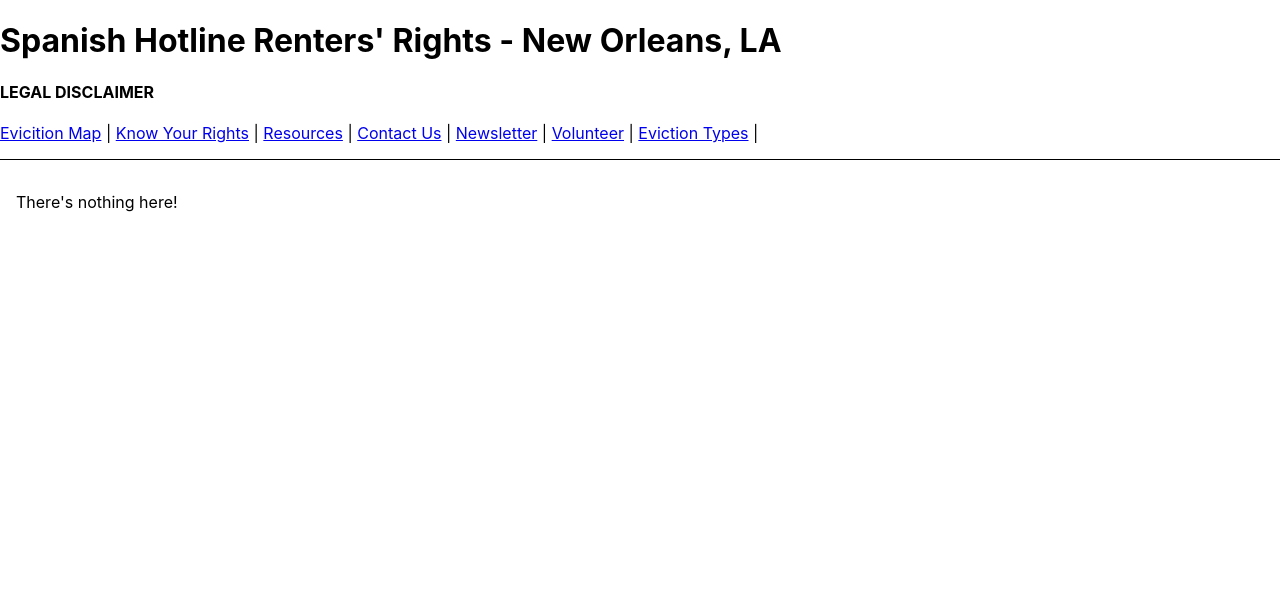
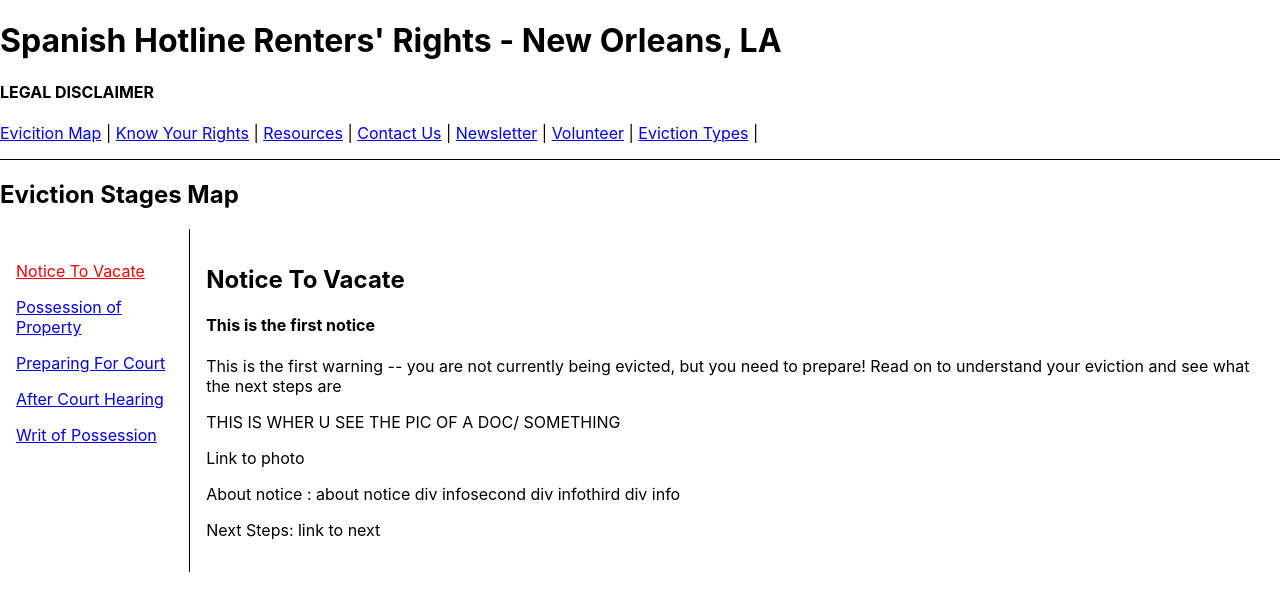
Before and after one commit to jaekerrclayton/renters-rights-front-end, a React (Create React App) app: page /eviction-map/1 in a window 1280 px wide. Shown: the top 610 px of the page. Built offline with nearby package versions, Linux system fonts and the light colour scheme.

Commit message:
basic outline of eviction stages

```diff
--- a/src/index.js
+++ b/src/index.js
@@ -16,7 +16,18 @@ root.render(
 <BrowserRouter>
     <Routes>
       <Route path="/" element={<App />}>
-        <Route path="eviction-map" element={<EvictionStages />} />
+        <Route path="eviction-map" element={<EvictionStages />}>
+          <Route
+            index
+            element={
+              <main style={{ padding: "1rem" }}>
+                <p>Select an resource</p>
+              </main>
+            }
+          />
+          <Route path=":stageId" element={<EvictionStage />} />
+        </Route>
+
         {/* <Route path="kyr" element={<KnowYourRights />} /> */}
         {/* <Route path="contact" element={<Contact />} /> */}
         {/* <Route path="newsletter" element={<Newsletter/>} /> */}
--- a/src/routes/ResourceRoutes/data.js
+++ b/src/routes/ResourceRoutes/data.js
@@ -4,19 +4,19 @@
 
 let resources = [
   {
-    name: "Santa Monica",
+    name: "Legal Aid",
     number: 1995,
     amount: "$10,800",
     due: "12/05/1995",
   },
   {
-    name: "Stankonia",
+    name: "Mutual Aid",
     number: 2000,
     amount: "$8,000",
     due: "10/31/2000",
   },
   {
-    name: "Ocean Avenue",
+    name: "Monetary Aid",
     number: 2003,
     amount: "$9,500",
     due: "07/22/2003",
--- a/src/routes/evictionStagesRoutes/evictionStage.js
+++ b/src/routes/evictionStagesRoutes/evictionStage.js
@@ -1,9 +1,31 @@
-import React from 'react';
+import {
+    useParams,
+    useNavigate,
+    useLocation,
+  } from "react-router-dom";
+  import { getStage } from "./evictionstagesdata";
 
-const EvictionStage = () => {
+  export default function EvictionStage() {
+    let navigate = useNavigate();
+    let location = useLocation();
+    let params = useParams();
+    let stage = getStage(parseInt(params.stageId, 10));
+
     return (
-        "Eviction Stage"
-    )
-};
-
-export default EvictionStage;
+      <main style={{ padding: "1rem" }}>
+        <h2>{stage.title}</h2>
+        <h4>{stage.sub_title}</h4>
+        <div>
+          <p>
+            {stage.info}
+          </p>
+        </div>
+        <div>
+          <p>THIS IS WHER U SEE THE PIC OF A DOC/ SOMETHING</p>
+          <p>{stage.photo}</p>
+          <p>About notice : {stage.about_notice}</p>
+        </div>
+        <p>Next Steps: {stage.next_steps}</p>
+      </main>
+    );
+  }
--- a/src/routes/evictionStagesRoutes/evictionStages.js
+++ b/src/routes/evictionStagesRoutes/evictionStages.js
@@ -1,9 +1,63 @@
-import React from 'react';
+import React from "react";
+import {
+    NavLink,
+    Outlet,
+  } from "react-router-dom";
+  // React Router makes it easy to read and manipulate
+  // the search params with useSearchParams. It works a
+  // lot like React.useState()
+  // but stores and sets the state
+  // in the URL search params instead of in memory.
+  // import evictionStage from "./evictionStage";
+
+import { getEvictionStages } from "./evictionstagesdata";
 
 const EvictionStages = () => {
-    return (
-        "Eviction Stages"
-    )
-};
+  let stages = getEvictionStages();
+//   let [searchParams, setSearchParams] = useSearchParams();
+  return (
+    <main>
+    <h2>Eviction Stages Map</h2>
+    <div style={{ display: "flex "}}>
+      <nav
+        style={{
+          borderRight: "solid 1px",
+          padding: "1rem",
+        }}
+        >
+          {/* <input
+              value={searchParams.get("filter") || ""}
+              onChange={(event) => {
+                let filter = event.target.value;
+                if (filter) {
+                  setSearchParams({ filter });
+                } else {
+                  setSearchParams({});
+                }
+              }}
+            /> */}
+          {stages
+            .map((stage) => (
+              <NavLink
+              // function
+              // <NavLink classtitle={({ isActive }) => isActive ? "red" : "blue"} />
+                style={({ isActive }) => ({
+                    display: "block",
+                    margin: "1rem 0",
+                    color: isActive ? "red" : "",
+                  })}
+                  to={`/eviction-map/${stage.stage_id}`}
+                  key={stage.stage_id}
+              >
+                  {stage.title}
+              </NavLink>
+          ))}
+      </nav>
+      <Outlet />
+    </div>
+  </main>
+  );
+  }
+
 
 export default EvictionStages;
--- /dev/null
+++ b/src/routes/evictionStagesRoutes/evictionstagesdata.js
@@ -0,0 +1,129 @@
+let courtPrep = [
+
+  {
+
+  courtPrep_id: 1,
+  title: "What Happens if I don't go to court",
+  info: "if you don't go to court & don't file anything with court, default lose :: look into appealing evic before court date",
+  tips: "Some additional info"
+
+
+  },
+  {
+
+    courtPrep_id: 2,
+    title: "What Happens if I move out before court date",
+    info: "even if you move out before court date, you need to communicate w LL and court that you've left (LINK: how to move out)",
+    tips: "Some additional info"
+
+
+  },
+
+  {
+
+    courtPrep_id: 3,
+    title: "How to Prepare for Court",
+    info: "documents to prepare for court/ some graphics about data and info needed",
+    tips: "Some additional info"
+
+
+  },
+  {
+
+    courtPrep_id: 4,
+    title: "How to Appeal Before Court Date",
+    info: "Instructions on how to appeal (maybe links to specific appeal process)",
+    tips: "Some additional info"
+
+
+  },
+
+
+];
+
+
+
+
+
+export function getCourtPrep() {
+  return courtPrep;
+};
+
+
+let evictionStages = [
+  {
+    stage_id: 1,
+    title: "Notice To Vacate",
+    sub_title: "This is the first notice",
+    info: "This is the first warning -- you are not currently being evicted, but you need to prepare! Read on to understand your eviction and see what the next steps are",
+    photo: "Link to photo",
+    about_notice: ["about notice div info", "second div info", "third div info"],
+    next_steps: "link to next",
+    additional_resources: ["where to reach out- maybe hover", "another place to talk to maybe route to other page? ", "aaand another resource"]
+  },
+
+  {
+    stage_id: 2,
+    title: "Possession of Property",
+    sub_title: "You have a court hearing approaching",
+    info: "You have been summoned to court to argue against eviction",
+    photo: "Link to photo",
+    about_notice: ["first div info", "second div info", "third div info"],
+    next_steps: "link to next",
+    additional_resources: ["where to reach out", "another place to talk to ", "aaand another resource"]
+
+  },
+  {
+    stage_id: 3,
+    title: "Preparing For Court",
+    sub_title: "Documents to gather & things to do!",
+    info: "Here are some things to consider before your eviction hearing",
+    photo: "NO PHOTO (maybe just import janes place info on what to bring to court?? ) --- link to other (nested) route :: what happens if (i go to court / don't go / appeal before court)",
+    about_notice: [ "maybe instead : about_notice is just where  courtPrep data Comes in???"],
+    next_steps: "link to next",
+    additional_resources: ["where to reach out", "another place to talk to ", "aaand another resource"]
+
+  },
+  {
+    stage_id: 4,
+    title: "After Court Hearing",
+    sub_title: "Depending on the outcome of your hearing, you have some options",
+    info: "Potential Outcomes ( -- maybe make separte route to if you win / lose / appeal / didn't go)",
+    photo: "NO PHOTO --- link to other route :: what happens if (i go to court / don't go / appeal before court)",
+    about_notice: ["first div info", "second div info", "third div info"],
+    next_steps: "link to next",
+    additional_resources: ["where to reach out", "another place to talk to ", "aaand another resource"]
+
+  },
+
+  {
+    stage_id: 5,
+    title: "Writ of Possession",
+    sub_title: "You have lost your case (or didn't go) & here is what to do next",
+    info: "Potential Outcomes (route to if you win / lose etc )",
+    photo: "NO PHOTO --- link to other route :: what happens if (i go to court / don't go / appeal before court)",
+    about_notice: ["first div info", "second div info", "third div info"],
+    next_steps: "link to next (link to nested route of timeline of post-losing eviction)",
+    additional_resources: ["where to reach out", "another place to talk to ", "aaand another resource"]
+
+  },
+
+
+
+];
+
+
+
+
+
+export function getEvictionStages() {
+  return evictionStages;
+
+};
+
+
+export function getStage(stage_id) {
+  return evictionStages.find(
+    (stage) => stage.stage_id === stage_id
+  );
+};
```
